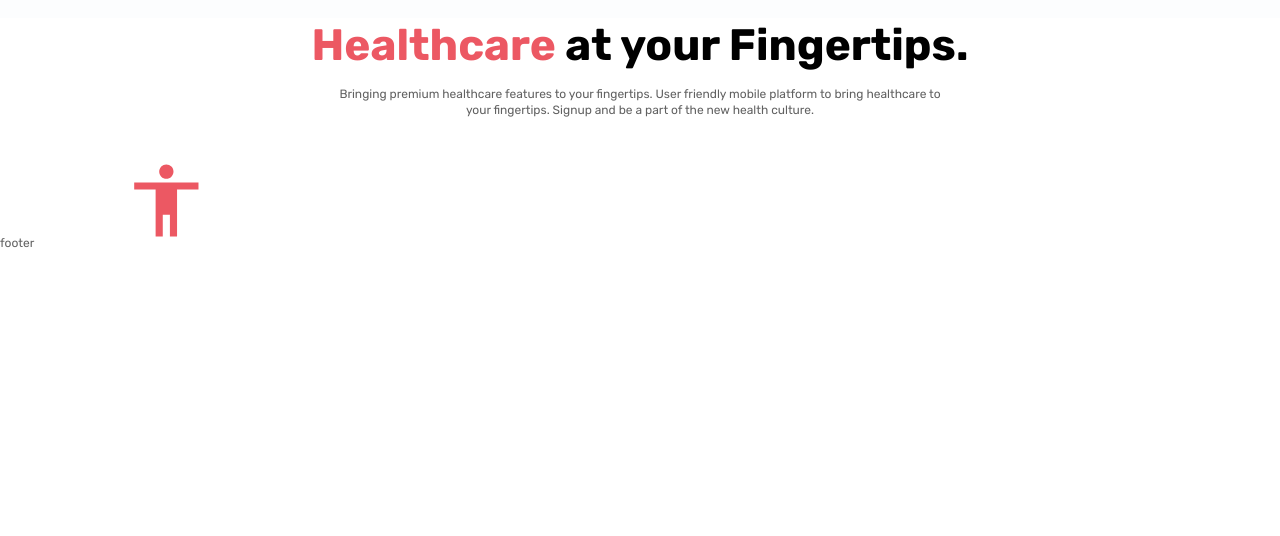
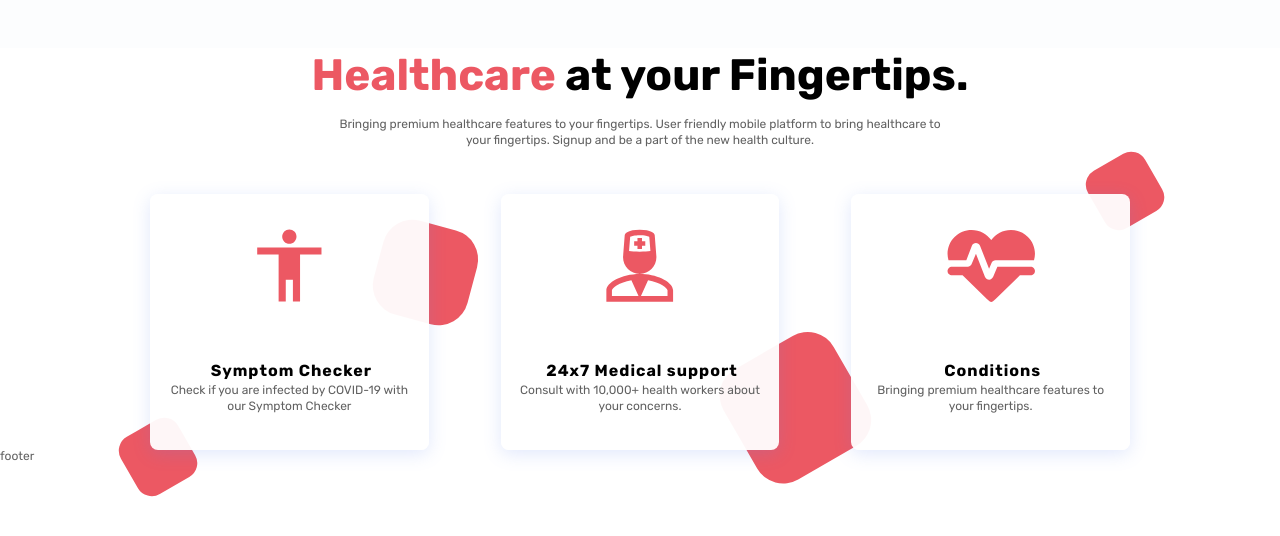
Before and after one commit to maxim-slvv/webhealth, a plain HTML site: page index.html in a window 1280 px wide. Shown: the part 1856-2392 px from the top of the page. Before the commit the page ends 2105 px from the top, so only its background shows below. Drawn offline with Linux system fonts and the light colour scheme.

Commit message:
Add new block

```diff
--- a/css/style.css
+++ b/css/style.css
@@ -19,6 +19,7 @@ body {
     font-family: Rubik;
     font-size: 12px;
     color: #616161;
+
 }
 /*---------WRAPPER-----------*/
 .wrapper {
@@ -26,6 +27,7 @@ body {
     display: flex;
     flex-direction: column; /*это все нужно что бы прибить подвал к низу экрана*/
     min-height: 100%;
+    padding-bottom: 150px;
 }
 /*----------MEDIA----------*/
 .main {
@@ -278,14 +280,9 @@ body {
 
 /*==================================================================*/
 
-.block-text {
-
-}
 .block-text_center {
     text-align: center;
-
 }
-
 .block-text__title {
     font-weight: 700;
     font-size: 44px;
@@ -313,7 +310,6 @@ body {
 }
 .block-text__button {
 }
-
 @media (max-width: 767.98px) {
     .block-text__title{
         font-size: 34px;
@@ -343,31 +339,24 @@ body {
     background-color: #EC5863;
     border-radius: 30px 0px 0px 30px;
 }
-
 .get-started__content {
     flex: 0 1 48%;
     padding: 0px 20px;
 }
-
 .get-started__block-text {
     max-width: 410px;
 }
-
 .get-started__video {
     flex: 1 1 100%;
     padding: 60px 20px 0px;
 }
-
 .video-get-started {
     display: inline-flex;
     align-items: center;
-
 }
-
 .video-get-started__icon {
     flex: 0 0 44px;
 }
-
 .video-get-started__title {
     color: #B0B0B0;
     font-size: 13px;
@@ -375,11 +364,9 @@ body {
     letter-spacing: 1.5px;
     padding: 0px 0px 0px 10px;
 }
-
 .video-get-started__title:not(:last-child){
     margin-bottom: 5px;
 }
-
 .video-get-started__text {
     font-weight: 400;
     font-size: 9px;
@@ -432,6 +419,7 @@ body {
 
 .stay-safe {
     padding: 0px 0;
+    margin-bottom: 20px;
 }
 .stay-safe__container {
     display: flex;
@@ -439,12 +427,10 @@ body {
 }
 .stay-safe__media {
     flex: 0 1 50%;
-
 }
 .stay-safe__content {
     flex: 0 1 50%;
 }
-
 .media-stay-safe {
     width: 373px;
     padding: 30px 0 27px 0;
@@ -457,12 +443,11 @@ body {
     border-radius: 16px;
     position: relative;
 }
-
 .media-stay-safe__image img {
     position: relative;
     z-index: 5;
+    opacity: .95;
 }
-
 .media-stay-safe__image::after {
     content: "";
     position: absolute;
@@ -474,7 +459,6 @@ body {
     background: rgba(240, 240, 240, 0.49);
     border-radius: 16px;
 }
-
 .stay-safe__item {
     position: absolute;
     background-color: #EC5863;
@@ -482,20 +466,16 @@ body {
     width: 77px;
     height: 77px;
 }
-
 .stay-safe__item_1 {
     top: 0;
     left: 0;
     width: 147px;
     height: 147px;
 }
-
 .stay-safe__item_2 {
     bottom: 0;
     left: 33px;
-
 }
-
 .stay-safe__item_3 {
     bottom: 107px;
     right: 34px;
@@ -508,7 +488,7 @@ body {
 }
 @media (min-width: 991.98px) {
     .stay-safe__media {
-        padding: 0px 0px 0px 47px;
+        padding-left: 47px;
     }
 }
 @media (max-width: 767.98px) {
@@ -532,19 +512,13 @@ body {
         left: 50px;
     }
     .stay-safe__block-text {
-        margin-bottom: -10px;
+        margin-bottom: 10px;
     }
-}
-@media (max-width: 479.98px) {
-    .media-stay-safe { /*оставлю по своему вкусу адаптива*/
-        /* width: 290px; */
-    }
-
 }
 @media (max-width: 404.98px) {
     .media-stay-safe { /*оставлю по своему вкусу адаптива*/
         width: 290px;
-        padding: 30px 0 30px 0 ;
+        padding: 30px 0 30px 0;
     }
     .stay-safe__item_1 {
         top: 0;
@@ -566,12 +540,11 @@ body {
 
 .experts {
     background-color: #FCFDFE;
-    padding: 40px 0 80px;
+    padding: 40px 0 70px;
 }
 .experts__container {
 }
 .experts__statistics {
-
 }
 .experts__body {
     display: flex;
@@ -631,10 +604,8 @@ body {
     border-radius: 16px;
     position: relative;
     z-index: 2;
-    margin: 0px 0px 80px 0px;
+    margin: 0px 0px 100px 0px;
 }
-
-
 .statistics-experts__decor {
     position: absolute;
     background-color: #EC5863;
@@ -662,8 +633,6 @@ body {
     top: 0px;
     transform: rotate(-30deg);
 }
-
-
 .body-statistics-experts {
     padding: 25px 80px;
     display: flex;
@@ -698,13 +667,12 @@ body {
 
 @media (max-width: 767.98px) {
     .statistics-experts__body {
-        margin-bottom: 50px;
+        margin-bottom: 70px;
     }
     .body-statistics-experts {
         padding: 25px;
     }
 }
-
 @media (max-width: 479.98px) {
     .body-statistics-experts {
         flex-direction: column;
@@ -727,5 +695,86 @@ body {
 .healthcare__block-text {
     margin-bottom: 45px;
 }
-.block-text {
+.healthcare__items {
+    display: flex;
+    max-width: 980px;
+    margin: 0 auto;
+    gap: 72px;
 }
+.healthcare__item {
+    flex: 0 1 33.333%;
+}
+.item-healthcare {
+    position: relative;
+    z-index: 5;
+    display: flex;
+    background-color: rgba(255, 255, 255, 0.95);
+    box-shadow: 0px 4px 18px rgba(88, 126, 236, 0.18);
+    border-radius: 8px;
+    flex-direction: column;
+    align-items: center;
+    text-align: center;
+    padding: 35px 17px;
+}
+.item-healthcare__icon {
+    margin-bottom: 58px;
+}
+.item-healthcare__title {
+    font-weight: 700;
+    font-size: 16px;
+    line-height: 138.5%;
+    text-align: center;
+    letter-spacing: 1px;
+    color: #000000;
+    margin-left: 4px;
+}
+.item-healthcare__text {
+    line-height: 138.5%;
+}
+.healthcare__column {
+    position: relative;
+    z-index: 5;
+    flex: 0 1 33.3333%;
+}
+
+.healthcare__column::before,
+.healthcare__column::after {
+    position: absolute;
+    content: "";
+    z-index: 2;
+    background: #EC5863;
+}
+.healthcare__column_1::before {
+    width: 65.75px;
+    height: 65.75px;
+    left: -25px;
+    bottom: -40px;
+    border-radius: 16px;
+    transform: rotate(-30deg);
+}
+.healthcare__column_1::after {
+    width: 96.96px;
+    height: 96.96px;
+    top: 30px;
+    right: -45px;
+    border-radius: 30px;
+    transform: rotate(105deg);
+}
+
+.healthcare__column_2::after {
+    width: 127.47px;
+    height: 127.47px;
+    top: 150px;
+    right: -80px;
+    border-radius: 30px;
+    transform: rotate(-30deg);
+}
+.healthcare__column_3::after {
+    width: 65.75px;
+    height: 65.75px;
+    top: -36px;
+    right: -28px;
+    background: #EC5863;
+    border-radius: 16px;
+    transform: rotate(-30deg);
+}
--- a/index.html
+++ b/index.html
@@ -130,11 +130,32 @@
                             <div class="block-text__text block-text__text_mw">Bringing premium healthcare features to your fingertips. User friendly mobile platform to bring healthcare to your fingertips. Signup and be a part of the new health culture.</div>
                         </div>
                         <div class="healthcare__items">
-                            <div class="healthcare__item item-healthcare">
-                                <div class="item-healthcare__icon">
-                                    <img src="/img/healthcare/01.svg" alt="">
+                            <div class="healthcare__column healthcare__column_1">
+                                <div class="healthcare__item item-healthcare ">
+                                    <div class="item-healthcare__icon">
+                                        <img src="/img/healthcare/01.svg" alt="Иконка">
+                                    </div>
+                                    <div class="item-healthcare__title">Symptom Checker</div>
+                                    <div class="item-healthcare__text">Check if you are infected by COVID-19 with our Symptom Checker</div>
                                 </div>
-                                <div class="item-healthcare__text"></div>
+                            </div>
+                            <div class="healthcare__column healthcare__column_2">
+                                <div class="healthcare__item item-healthcare">
+                                    <div class="item-healthcare__icon">
+                                        <img src="/img/healthcare/02.svg" alt="Иконка">
+                                    </div>
+                                    <div class="item-healthcare__title">24x7 Medical support</div>
+                                    <div class="item-healthcare__text">Consult with 10,000+ health workers about your concerns.</div>
+                                </div>
+                            </div>
+                            <div class="healthcare__column healthcare__column_3">
+                                <div class="healthcare__item item-healthcare">
+                                    <div class="item-healthcare__icon">
+                                        <img src="/img/healthcare/03.svg" alt="Иконка">
+                                    </div>
+                                    <div class="item-healthcare__title">Conditions</div>
+                                    <div class="item-healthcare__text">Bringing premium healthcare features to your fingertips.</div>
+                                </div>
                             </div>
                         </div>
                     </div>
```
